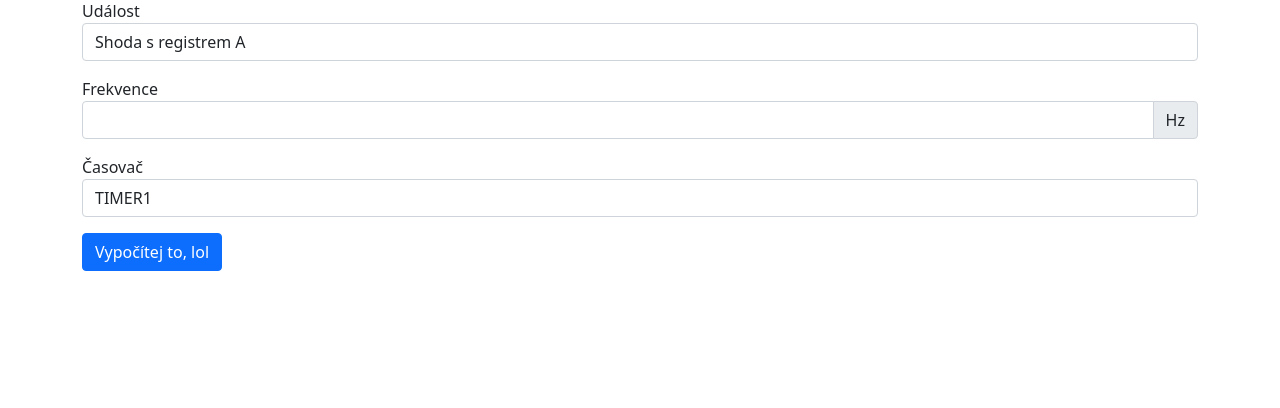
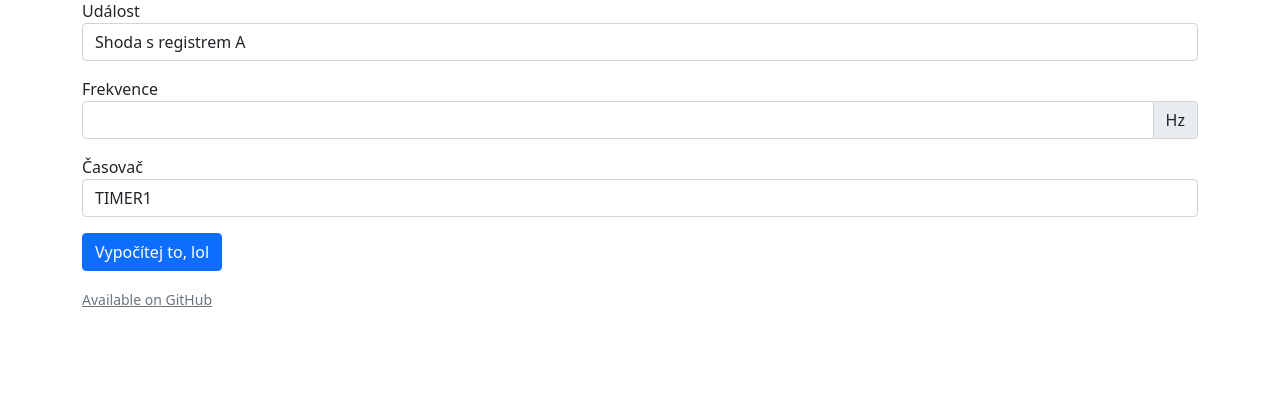
Before and after one commit to harabisj/TEP_AVR, a PHP site: page / in a window 1280 px wide. Shown: the part 81-489 px from the top of the page. Run offline with PHP 8.4, Linux system fonts and the light colour scheme.

Commit message:
Add link to GitHub

```diff
--- a/index.php
+++ b/index.php
@@ -41,5 +41,9 @@
             <input type="submit" class="btn btn-primary" value="Vypočítej to, lol">
         </div>
     </form>
+
+    <small>
+        <a class="text-muted" href="https://github.com/harabisj/TEP_AVR">Available on GitHub</a>
+    </small>
 </body>
 </html>
```
